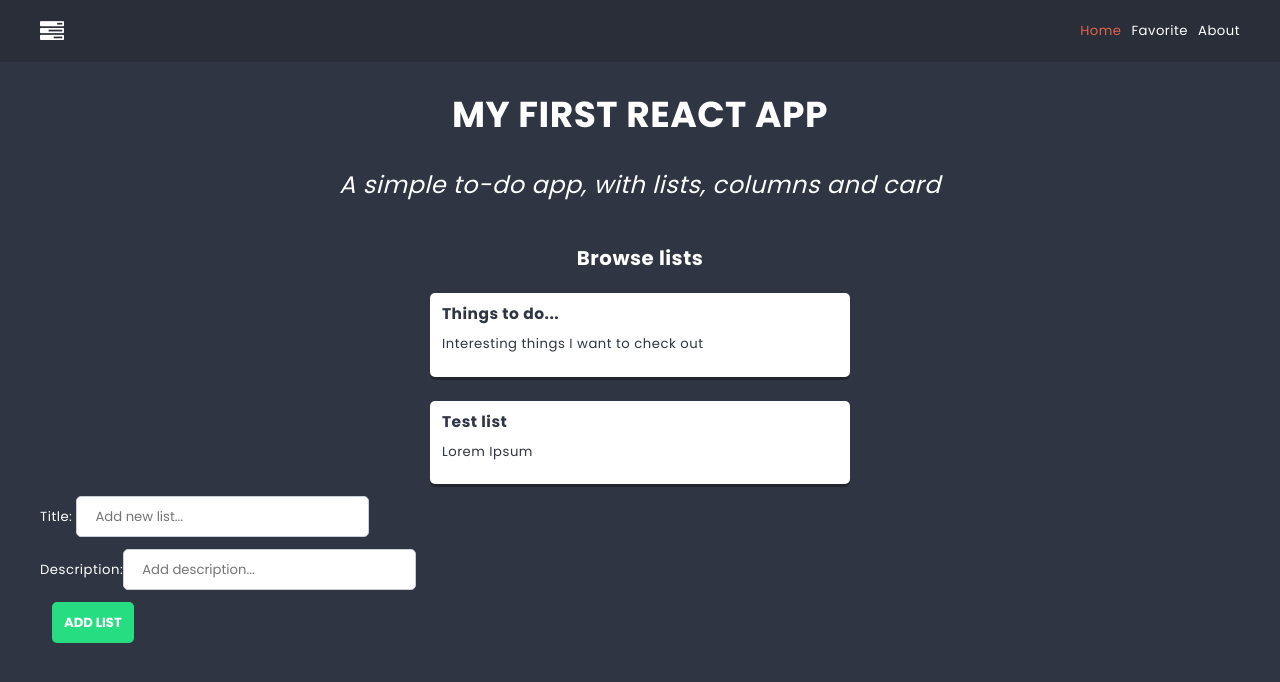
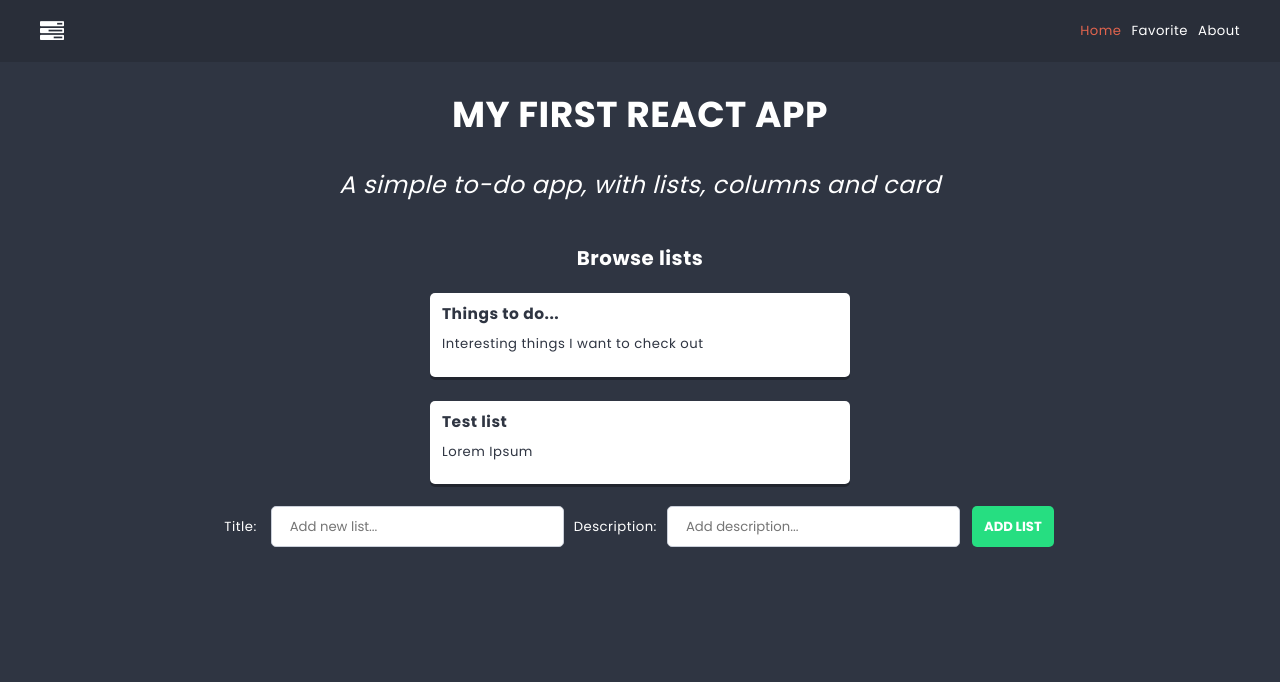
Before and after one commit to juliachanas/React-firstSteps, a React (Create React App) app: page / in a window 1280 px wide. Shown: the top 682 px of the page. Built offline with nearby package versions, Linux system fonts and the light colour scheme.

Commit message:
Add styles to ListForm

```diff
--- a/src/components/ListForm/ListForm.js
+++ b/src/components/ListForm/ListForm.js
@@ -20,7 +20,7 @@ const ListForm = () => {
   };
 
   return (
-    <form className={styles.columnForm} onSubmit={handleSubmit}>
+    <form className={styles.listForm} onSubmit={handleSubmit}>
       <div>
         <label>Title: </label>
         <TextInput
--- a/src/components/ListForm/ListForm.module.scss
+++ b/src/components/ListForm/ListForm.module.scss
@@ -0,0 +1,12 @@
+.listForm {
+    display: flex;
+    flex-wrap: wrap;
+
+    // flex-direction: column;
+    justify-content: center;
+    padding: 10px;
+
+    label {
+        padding: 15px 10px;
+    }
+}
```
